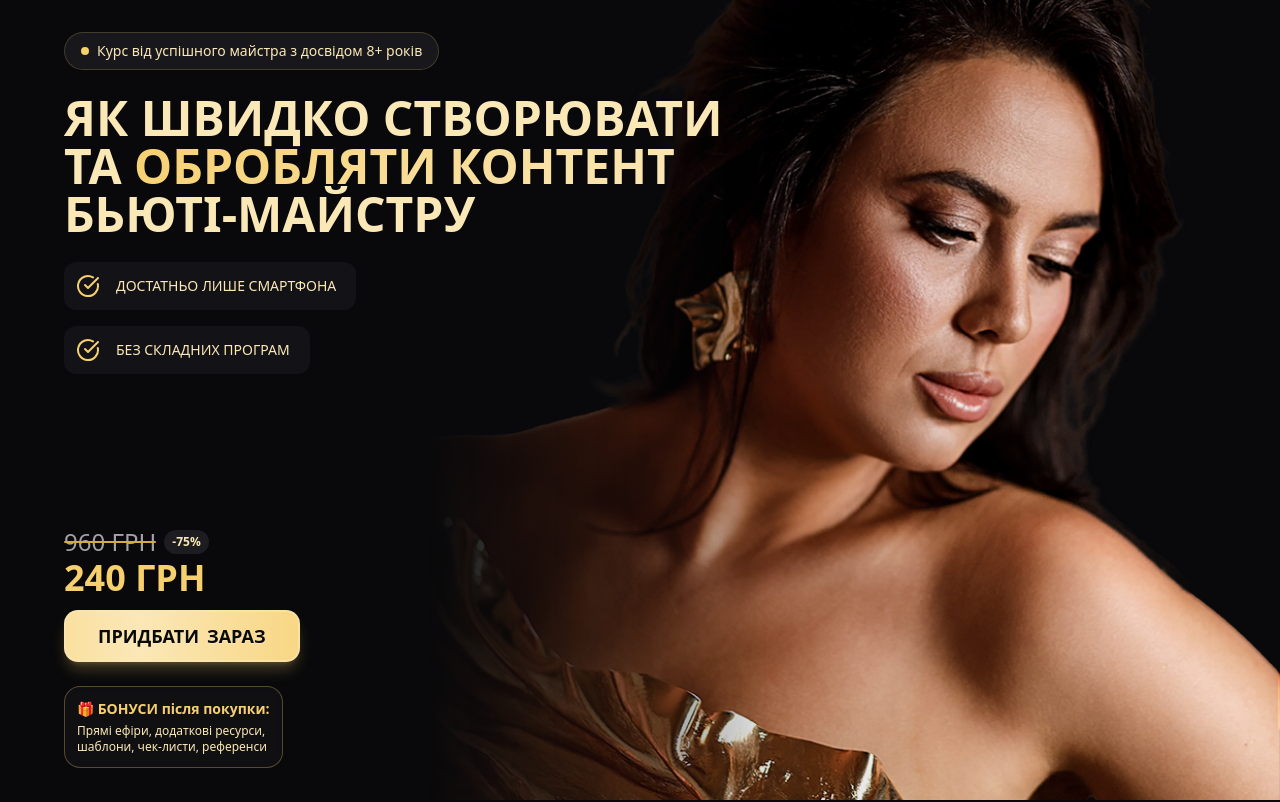
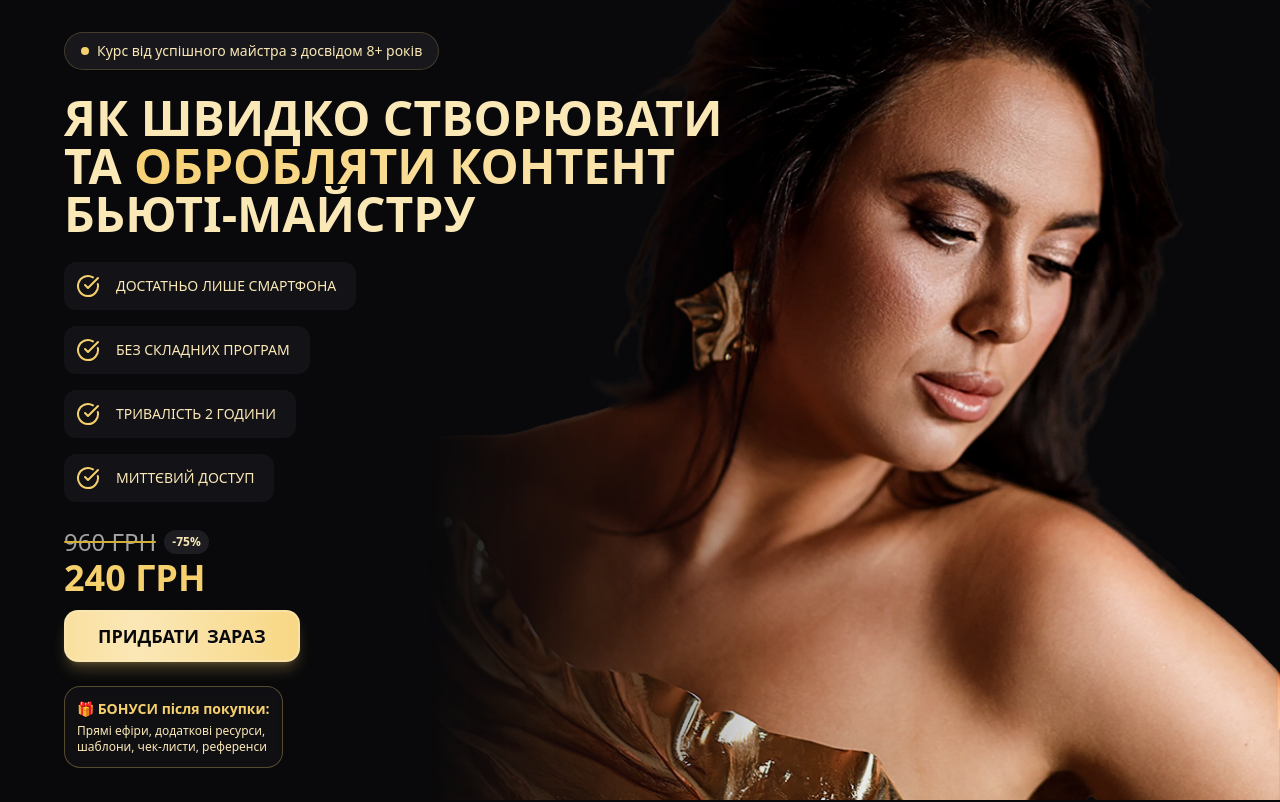
Before and after one commit to 1212bogdan/od-photo-editing-course, a React (Vite) app: page / in a window 1280 px wide. Shown: the top 802 px of the page. Built offline with nearby package versions, Linux system fonts and the light colour scheme.

Commit message:
min-h-svh h-svh max-h-svh

```diff
--- a/src/components/HeroSection.tsx
+++ b/src/components/HeroSection.tsx
@@ -6,10 +6,12 @@ export const HeroSection = () => {
   const features = [
     "Достатньо лише смартфона",
     "Без складних програм",
+    "Тривалість 2 години",
+    "Миттєвий доступ",
   ];
 
   return (
-    <section className="relative h-svh max-h-svh bg-background overflow-hidden">
+    <section className="relative min-h-svh h-svh max-h-svh bg-background overflow-hidden">
       {/* Author Image positioned at bottom right */}
       <div
         className="absolute bottom-0 right-0 w-4/5 sm:w-2/3 md:1/2 h-2/3 sm:h-4/5 md:h-full bg-cover bg-center bg-no-repeat"
```
